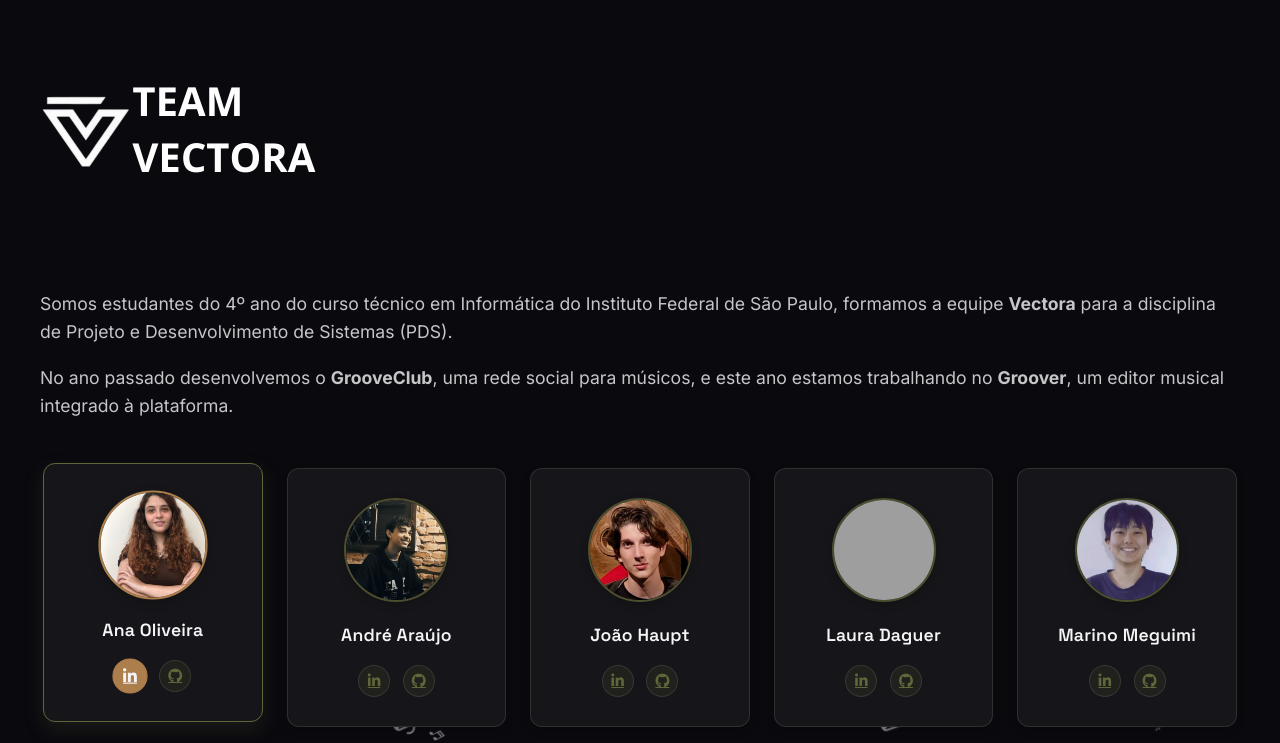
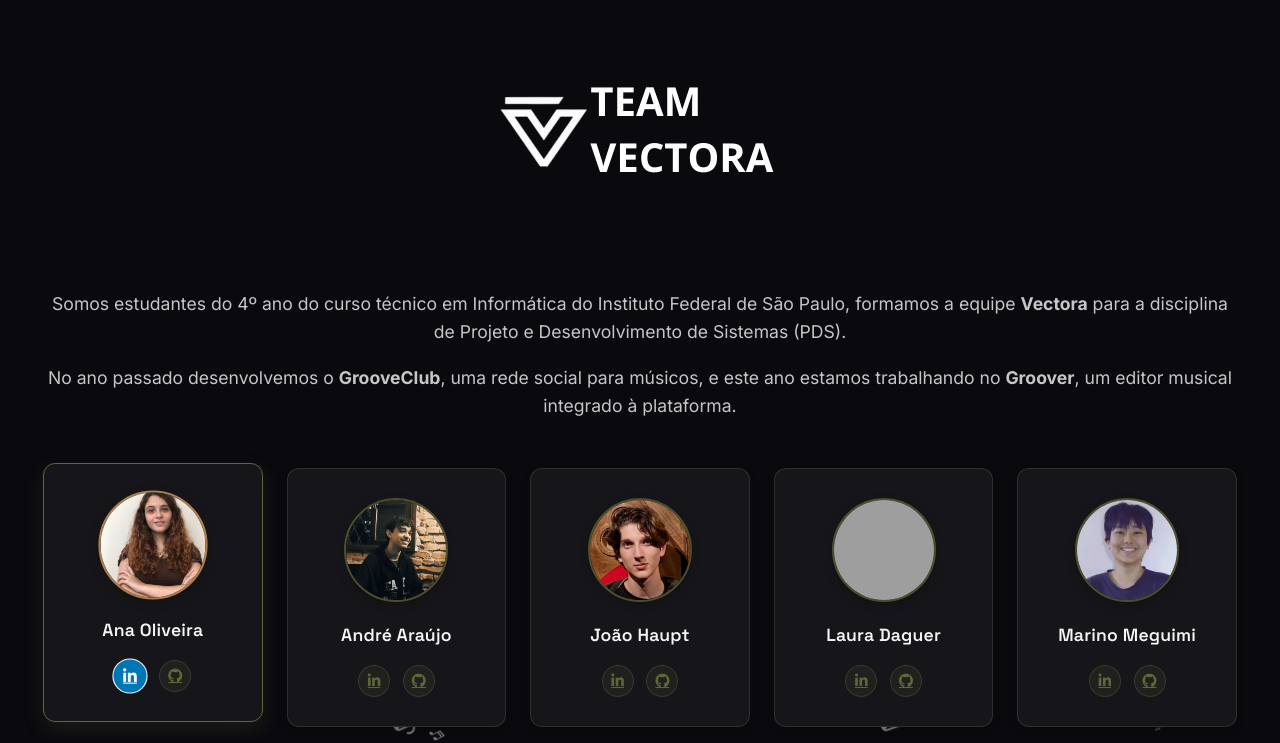
Before and after one commit to team-vectora/team-vectora.github.io, a plain HTML site: page index.html in a window 1280 px wide. In both pictures the pointer is over the link 130 px from the left and 681 px from the top of the page. Shown: the top 743 px of the page. Drawn offline with Linux system fonts and the light colour scheme; grey boxes are pictures that could not be loaded.

Commit message:
Alinhamento texto, imagem e mudanca cor

```diff
--- a/index.html
+++ b/index.html
@@ -203,6 +203,18 @@
             transform: scale(1.1);
             border-color: var(--groove-brown);
         }
+        .social-links a:first-child:hover {
+
+            background-color: #0077B5;
+            border-color: var(--groove-light);
+
+        }
+        .social-links a:nth-child(2):hover {
+
+            background-color: #003366;
+            border-color: var(--groove-light);
+
+        }
 
         .team-description {
             text-align: left;
@@ -212,6 +224,10 @@
             color: rgba(245, 245, 247, 0.8);
             font-size: 1.1rem;
 
+        }
+
+        .team-description p{
+            text-align: center;
         }
 
         /* Seções dos Projetos */
@@ -479,9 +495,10 @@
 
     <div class="container">
         <header>
-            <div class="image-gallery">
-                    <img src="imgs/logotv.png" alt="logo team vectora">
-                </div>
+            <div class="image-gallery" style="display: flex; align-items: center; justify-content: center;">
+                <img src="imgs/logotv.png" alt="logo team vectora">
+            </div>
+
         </header>
 
         <section class="team-section">
```
